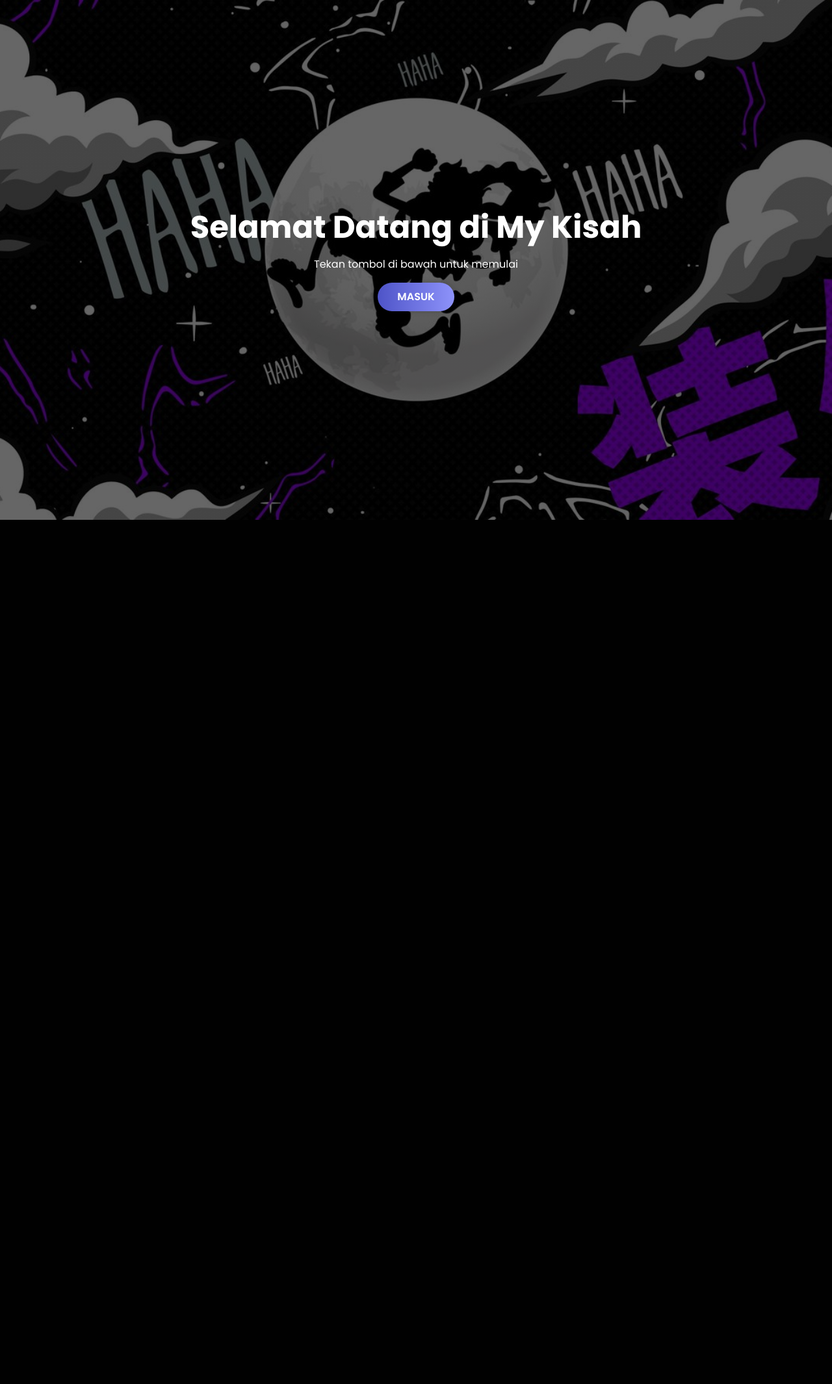
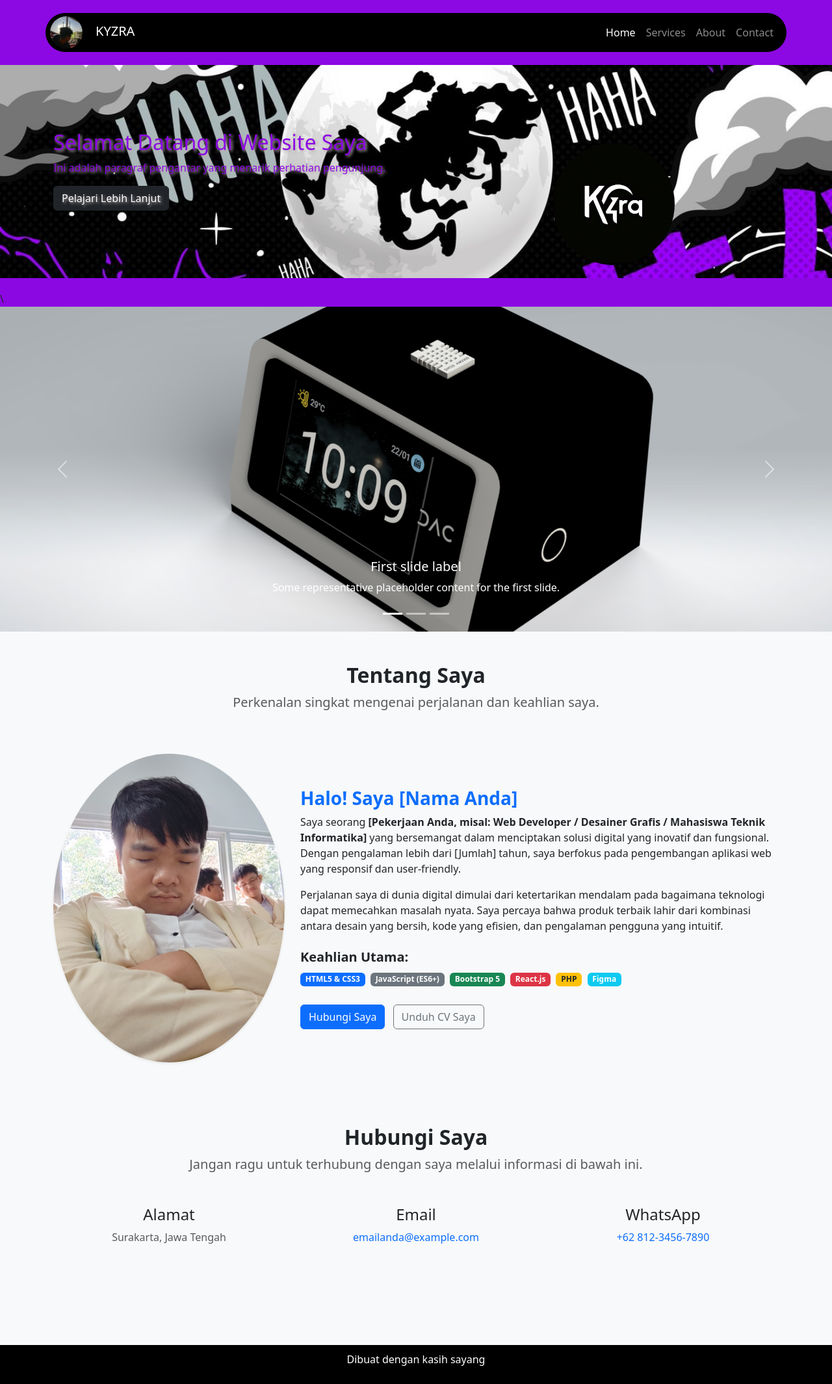
Before and after one commit to DobbySourceCode/Web-Portofolio-Dobby, a PHP site: page / in a window 1280 px wide. Shown: the whole page at 65% size. Before the commit the page ends 800 px from the top, so only its background shows below. Run offline with PHP 8.4, Linux system fonts and the light colour scheme.

Commit message:
web-js upload

```diff
--- a/asset/css/style.css
+++ b/asset/css/style.css
@@ -1,150 +1,54 @@
-/* Import Font */
-@import url('https://fonts.googleapis.com/css2?family=Poppins:wght@400;600;700&display=swap');
-
-/* --- Style untuk Start Menu & Hero Section Background --- */
-/* Catatan: Path 'asset/img/...' ini mengasumsikan gambar ada di dalam folder asset/img, relatif terhadap file HTML */
-#start-menu, .hero-section {
-    background: linear-gradient(rgba(0, 0, 0, 0.6), rgba(0, 0, 0, 0.6)), url('asset/img/hero-background.jpg');
-    background-size: cover;
-    background-position: center;
-    background-attachment: fixed; /* Efek parallax sederhana */
+section {
+    padding-top: 20px;
 }
 
-/* --- Style untuk Start Menu --- */
-#start-menu {
-    position: fixed;
-    top: 0;
-    left: 0;
+.bg-header {
+    background-color: #8c09e3 !important;
+    padding: 20px;
     width: 100%;
-    height: 100vh;
+    height: 100%;
+    background-attachment: fixed;
+}
+
+.foto-profil {
+    width: 50px;
+    height: 50px;
+    border-radius: 50%;
+    margin-right: 20px;
+    object-fit: cover;
+    margin-left: -5px;
+}
+
+.size-img {
     display: flex;
     justify-content: center;
     align-items: center;
-    text-align: center;
-    z-index: 9999;
-    color: white;
-    transition: opacity 1s ease, visibility 1s;
+    height: 100%;
+    padding: 20px;
+    width: 20%;
 }
 
-#start-menu.fade-out {
-    opacity: 0;
-    visibility: hidden;
+.bg-logo {
+    background-image: url('../img/hero-background.jpg');
+    background-size: cover;
+    background-position: center;
+    padding-top: 100px;
 }
 
-.start-menu-content h1 {
-    font-size: 3rem;
-    font-weight: 700;
-    margin-bottom: 1rem;
+.font-color {
+    color: #8c09e3;
+    text-shadow: 2px 2px 4px rgb(187, 174, 177);
 }
 
-/* --- Kontrol Tampilan Konten Utama --- */
-#main-content {
-    opacity: 0;
-    visibility: hidden;
-    transition: opacity 1s ease, visibility 1s;
+
+.bg-services {
+    background-color: #857c7c;
+    padding: 20px;
 }
 
-#main-content.visible {
-    opacity: 1;
-    visibility: visible;
+
+.size-foto .carousel-item img {
+    height: 500px;
+    object-fit: cover;
+    object-position: center;
 }
-
-/* --- General Styling --- */
-body {
-    padding-top: 56px;
-    font-family: 'Poppins', sans-serif;
-}
-
-html {
-    scroll-behavior: smooth;
-}
-
-/* --- Navbar Styling --- */
-.navbar {
-    background-color: rgba(33, 37, 41, 0.75) !important;
-    backdrop-filter: blur(10px);
-    -webkit-backdrop-filter: blur(10px);
-}
-
-/* --- Hero Section Styling --- */
-.hero-section {
-    height: 100vh;
-}
-
-.hero-section h1 {
-    font-size: 3.5rem;
-    font-weight: 700;
-}
-
-/* --- Section Styling --- */
-section {
-    padding: 80px 0;
-}
-
-h2 {
-    font-weight: 700;
-    color: #343a40;
-}
-
-/* --- Card Styling for Projects --- */
-.card {
-    border: none;
-    box-shadow: 0 4px 15px rgba(0,0,0,0.1);
-    transition: transform 0.3s, box-shadow 0.3s;
-}
-
-.card:hover {
-    transform: translateY(-10px);
-    box-shadow: 0 8px 25px rgba(0,0,0,0.15);
-}
-
-.card-img-top {
-    height: 200px;
-    object-fit: cover;
-}
-
-/* --- Contact Form --- */
-#contact .form-control {
-    border-radius: 0.5rem;
-    padding: 0.75rem 1rem;
-}
-
-/* --- Tombol Gradien --- */
-.btn-primary, #start-btn {
-    background-image: linear-gradient(to right, #4e54c8 0%, #8f94fb 51%, #4e54c8 100%);
-    border: none;
-    transition: 0.5s;
-    background-size: 200% auto;
-    color: white;
-    box-shadow: 0 0 10px rgba(0,0,0,0.2);
-    border-radius: 50px;
-    padding: 10px 30px;
-    font-weight: 600;
-    cursor: pointer;
-}
-
-.btn-primary:hover, #start-btn:hover {
-    background-position: right center;
-    color: #fff;
-    text-decoration: none;
-}
-
-/* --- Footer Icons --- */
-footer a i {
-    transition: color 0.3s ease-in-out, transform 0.3s ease;
-}
-
-footer a:hover i {
-    color: #8f94fb; /* Warna gradien */
-    transform: scale(1.2);
-}
-
-/* --- Typed.js Cursor --- */
-.typed-cursor {
-    color: #8f94fb;
-    font-weight: bold;
-}
-/* style.css */
-body.no-scroll {
-    overflow: hidden;
-}
--- a/index.html
+++ b/index.html
@@ -1,170 +1,220 @@
 <!DOCTYPE html>
-<html lang="en">
+<html lang="id">
+
 <head>
+    <script src="https://ajax.googleapis.com/ajax/libs/jquery/3.7.1/jquery.min.js"></script>
+    <link rel="stylesheet" href="asset/css/bootstrap.min.css">
     <meta charset="UTF-8">
-    <meta name="viewport" content="width=device-width, initial-scale=1.0">
-    <title>Portofolio Dobby Adriyan Saputra</title>
-    <link href="asset/css/bootstrap.min.css" rel="stylesheet">
     <link rel="stylesheet" href="asset/css/style.css">
-    <link rel="stylesheet" href="https://cdn.jsdelivr.net/npm/bootstrap-icons@1.11.3/font/bootstrap-icons.min.css">
+    <script src="asset/js/bootstrap.bundle.min.js"></script>
 </head>
 
 <body>
-    <div id="start-menu" style="background: linear-gradient(rgba(0, 0, 0, 0.6), rgba(0, 0, 0, 0.6)), url('asset/img/hero-background.jpg'); background-size: cover; background-position: center;">
-        <div class="start-menu-content">
-            <h1>Selamat Datang di My Kisah</h1>
-            <p>Tekan tombol di bawah untuk memulai</p>
-            <button id="start-btn">MASUK</button>
-        </div>
-    </div>
-
-    <main id="main-content">
-        <nav class="navbar navbar-expand-lg navbar-dark bg-dark fixed-top">
-            <div class="container">
+    <header id="header">
+        <nav class="navbar navbar-expand-lg bg-body-tertiary navbar-dark bg-header">
+            <div class="container rounded-5" style="background-color: black;">
                 <a class="navbar-brand" href="#">
-                    <img src="asset/img/profil.jpg" alt="Profil" style="width: 40px; height: 40px; object-fit: cover; border-radius: 50%;">
-                    Portofolio</a>
+                    <img class="foto-profil" src="asset/img/profil.jpg" alt="Foto Profil">KYZRA</a>
                 <button class="navbar-toggler" type="button" data-bs-toggle="collapse" data-bs-target="#navbarNav"
                     aria-controls="navbarNav" aria-expanded="false" aria-label="Toggle navigation">
                     <span class="navbar-toggler-icon"></span>
                 </button>
-                <div class="collapse navbar-collapse" id="navbarNav">
-                    <ul class="navbar-nav ms-auto">
-                        <li class="nav-item"><a class="nav-link" href="#home">Home</a></li>
-                        <li class="nav-item"><a class="nav-link" href="#about">About</a></li>
-                        <li class="nav-item"><a class="nav-link" href="#projects">Projects</a></li>
-                        <li class="nav-item"><a class="nav-link" href="#contact">Contact</a></li>
+                <div class="collapse navbar-collapse" id="navbarNav" style="justify-content: end;">
+                    <ul class="navbar-nav">
+                        <li class="nav-item">
+                            <a class="nav-link active" aria-current="page" href="#">Home</a>
+                        </li>
+                        <li class="nav-item">
+                            <a class="nav-link" href="#">Services</a>
+                        </li>
+                        <li class="nav-item">
+                            <a class="nav-link" href="#">About</a>
+                        </li>
+                        <li class="nav-item">
+                            <a class="nav-link" href="#">Contact</a>
+                        </li>
                     </ul>
                 </div>
             </div>
         </nav>
+    </header>
 
-        <section id="home" class="hero-section text-white text-center d-flex align-items-center" style="background: linear-gradient(rgba(0, 0, 0, 0.6), rgba(0, 0, 0, 0.6)), url('asset/img/hero-background.jpg'); background-size: cover; background-position: center;">
-            <div class="container">
-                <img src="asset/img/foto-profil.jpg" class="rounded-circle mb-3" alt="Foto Profil"
-                    style="width: 300px; height: 300px; object-fit: cover; margin-top: 100px;">
-                <h1 style="color: #8c09e3;">DOBBY ADRIYAN SAPUTRA</h1>
-                <p class="lead">Pengguna Ai | Mahasiswa | Content Creator</p>
-            </div>
-        </section>
-
-        <section id="about" class="py-5">
+    <section id="Hero" class="bg-logo font-color">
         <div class="container">
             <div class="row">
-                    <div class="col-md-8 mx-auto text-center">
-                        <h2 class="mb-4">Tentang Saya</h2>
-                        <p>Halo! Saya adalah seorang profesional kreatif dengan semangat untuk menciptakan solusi digital yang inovatif dan menarik. Dengan pengalaman di bidang pengembangan web dan desain antarmuka, saya selalu berusaha untuk menghasilkan karya terbaik yang tidak hanya fungsional tetapi juga memberikan pengalaman pengguna yang luar biasa. Mari berkolaborasi!</p>
+                <div class="col-sm-8">
+                    <h2>Selamat Datang di Website Saya</h2>
+                    <p>Ini adalah paragraf pengantar yang menarik perhatian pengunjung.</p>
+                    <a href="#" class="btn btn-dark  ">Pelajari Lebih Lanjut</a>
+                </div>
+                <div class="col-sm-4 size-img">
+                    <img src="asset/img/foto-profil.jpg" alt="Hero Image" class="img-fluid rounded-circle">
                 </div>
             </div>
         </div>
     </section>
 
-        <section id="projects" class="py-5 bg-light">
-            <div class="container">
-                <h2 class="text-center mb-5">Projek Saya</h2>
-                <div class="row">
-                    <div class="col-md-4 mb-4">
-                        <div class="card h-100">
-                            <img src="asset/img/proyek-1.png" class="card-img-top" alt="Project 1">
-                            <div class="card-body d-flex flex-column">
-                                <h5 class="card-title">DAC (Digital Alarm Clock)</h5>
-                                <p class="card-text">Membuat Hardware jam digital yang berbasis Esp8266 dengan memanfaatkan website untuk mengatur alarmnya.</p>
-                                <a href="#" class="btn btn-primary mt-auto">Lihat Detail</a>
+
+
+
+
+
+
+
+
+    <section id="Services" style="padding-top: 0px 0; background-color: #8c08e3;">\
+        <div id="carouselExampleCaptions" class="carousel slide">
+            <div class="carousel-indicators">
+                <button type="button" data-bs-target="#carouselExampleCaptions" data-bs-slide-to="0" class="active"
+                    aria-current="true" aria-label="Slide 1"></button>
+                <button type="button" data-bs-target="#carouselExampleCaptions" data-bs-slide-to="1"
+                    aria-label="Slide 2"></button>
+                <button type="button" data-bs-target="#carouselExampleCaptions" data-bs-slide-to="2"
+                    aria-label="Slide 3"></button>
+            </div>
+            <div class="carousel-inner size-foto">
+                <div class="carousel-item active">
+                    <img src="asset/img/proyek-1.png" class="d-block w-100" alt="proyek-1">
+                    <div class="carousel-caption d-none d-md-block">
+                        <h5>First slide label</h5>
+                        <p>Some representative placeholder content for the first slide.</p>
+                    </div>
+                </div>
+                <div class="carousel-item">
+                    <img src="asset/img/proyek-2.png" class="d-block w-100" alt="proyek-2">
+                    <div class="carousel-caption d-none d-md-block">
+                        <h5>Second slide label</h5>
+                        <p>Some representative placeholder content for the second slide.</p>
+                    </div>
+                </div>
+                <div class="carousel-item">
+                    <img src="asset/img/proyek-3.jpg" class="d-block w-100" alt="proyek-3">
+                    <div class="carousel-caption d-none d-md-block">
+                        <h5>Third slide label</h5>
+                        <p>Some representative placeholder content for the third slide.</p>
                     </div>
                 </div>
             </div>
-                    <div class="col-md-4 mb-4">
-                        <div class="card h-100">
-                            <img src="asset/img/proyek-2.png" class="card-img-top" alt="Project 2">
-                            <div class="card-body d-flex flex-column">
-                                <h5 class="card-title">Fotografer</h5>
-                                <p class="card-text">"Fotografi adalah cara untuk memahami arti hidup.", dan kutipan inspiratif dari para master seperti: "Jika hasil foto Anda kurang bagus, itu karena Anda kurang dekat."</p>
-                                <a href="#" class="btn btn-primary mt-auto">Lihat Detail</a>
+            <button class="carousel-control-prev" type="button" data-bs-target="#carouselExampleCaptions"
+                data-bs-slide="prev">
+                <span class="carousel-control-prev-icon" aria-hidden="true"></span>
+                <span class="visually-hidden">Previous</span>
+            </button>
+            <button class="carousel-control-next" type="button" data-bs-target="#carouselExampleCaptions"
+                data-bs-slide="next">
+                <span class="carousel-control-next-icon" aria-hidden="true"></span>
+                <span class="visually-hidden">Next</span>
+            </button>
+        </div>
+    </section>
+
+
+
+
+
+<section id="About" class="about-section bg-light py-5">
+    <div class="container">
+        <div class="row text-center mb-5">
+            <div class="col">
+                <h2 class="fw-bold">Tentang Saya</h2>
+                <p class="lead text-muted">Perkenalan singkat mengenai perjalanan dan keahlian saya.</p>
             </div>
         </div>
+
+        <div class="row align-items-center">
+            <div class="col-lg-4 col-md-5 text-center mb-4 mb-md-0">
+                <img src="asset/img/tentang-saya.jpg" class="img-fluid rounded-circle shadow-sm" alt="Foto Profil [Nama Anda]">
             </div>
-                    <div class="col-md-4 mb-4">
-                        <div class="card h-100">
-                            <img src="asset/img/proyek-3.jpg" class="card-img-top" alt="Project 3">
-                            <div class="card-body d-flex flex-column">
-                                <h5 class="card-title">Simple Web Portofolio</h5>
-                                <p class="card-text">Membangun halaman portofolio pribadi untuk menampilkan karya-karya terbaik. Menggunakan HTML, CSS, dan JavaScript untuk desain yang responsif.</p>
-                                <a href="#" class="btn btn-primary mt-auto">Lihat Detail</a>
+
+            <div class="col-lg-8 col-md-7">
+                <h3 class="fw-bold text-primary">Halo! Saya [Nama Anda]</h3>
+                <p>
+                    Saya seorang <strong>[Pekerjaan Anda, misal: Web Developer / Desainer Grafis / Mahasiswa Teknik Informatika]</strong> yang bersemangat dalam menciptakan solusi digital yang inovatif dan fungsional. Dengan pengalaman lebih dari [Jumlah] tahun, saya berfokus pada pengembangan aplikasi web yang responsif dan user-friendly.
+                </p>
+                <p>
+                    Perjalanan saya di dunia digital dimulai dari ketertarikan mendalam pada bagaimana teknologi dapat memecahkan masalah nyata. Saya percaya bahwa produk terbaik lahir dari kombinasi antara desain yang bersih, kode yang efisien, dan pengalaman pengguna yang intuitif.
+                </p>
+
+                <div class="mt-4">
+                    <h5 class="fw-bold">Keahlian Utama:</h5>
+                    <span class="badge bg-primary me-1 mb-1">HTML5 & CSS3</span>
+                    <span class="badge bg-secondary me-1 mb-1">JavaScript (ES6+)</span>
+                    <span class="badge bg-success me-1 mb-1">Bootstrap 5</span>
+                    <span class="badge bg-danger me-1 mb-1">React.js</span>
+                    <span class="badge bg-warning text-dark me-1 mb-1">PHP</span>
+                    <span class="badge bg-info me-1 mb-1">Figma</span>
                 </div>
+
+                <div class="mt-4">
+                    <a href="#Contact" class="btn btn-primary">Hubungi Saya</a>
+                    <a href="path/to/cv.pdf" class="btn btn-outline-secondary ms-2" download>Unduh CV Saya</a>
                 </div>
             </div>
         </div>
     </div>
 </section>
 
-        <section id="contact" class="py-5">
+
+
+
+
+
+
+
+
+
+    <section id="Contact" class="contact-section bg-light py-5">
     <div class="container">
-                <h2 class="text-center mb-5">Hubungi Saya</h2>
-                <div class="row">
-                    <div class="col-md-8 mx-auto">
-                        <form>
-                            <div class="mb-3"><label for="name" class="form-label">Nama</label><input type="text" class="form-control" id="name" required></div>
-                            <div class="mb-3"><label for="email" class="form-label">Email</label><input type="email" class="form-control" id="email" required></div>
-                            <div class="mb-3"><label for="message" class="form-label">Pesan</label><textarea class="form-control" id="message" rows="5" required></textarea></div>
-                            <button type="submit" class="btn btn-primary">Kirim Pesan</button>
-                        </form>
+        <div class="row text-center mb-4">
+            <div class="col">
+                <h2 class="fw-bold">Hubungi Saya</h2>
+                <p class="lead text-muted">Jangan ragu untuk terhubung dengan saya melalui informasi di bawah ini.</p>
             </div>
         </div>
+
+        <div class="row text-center justify-content-center">
+
+            <div class="col-md-4 mb-4">
+                <i class="bi bi-geo-alt-fill fs-2 text-primary"></i>
+                <h4 class="mt-2">Alamat</h4>
+                <p class="text-muted">Surakarta, Jawa Tengah</p>
+            </div>
+
+            <div class="col-md-4 mb-4">
+                <i class="bi bi-envelope-fill fs-2 text-primary"></i>
+                <h4 class="mt-2">Email</h4>
+                <p class="text-muted">
+                    <a href="mailto:emailanda@example.com" class="text-decoration-none">emailanda@example.com</a>
+                </p>
+            </div>
+
+            <div class="col-md-4 mb-4">
+                <i class="bi bi-whatsapp fs-2 text-primary"></i>
+                <h4 class="mt-2">WhatsApp</h4>
+                <p class="text-muted">
+                    <a href="https://wa.me/6281234567890" target="_blank" class="text-decoration-none">+62 812-3456-7890</a>
+                </p>
+            </div>
+        </div>
+
+        <div class="row text-center mt-4">
+            <div class="col">
+                <a href="#" class="text-dark mx-2 fs-3"><i class="bi bi-linkedin"></i></a>
+                <a href="#" class="text-dark mx-2 fs-3"><i class="bi bi-github"></i></a>
+                <a href="#" class="text-dark mx-2 fs-3"><i class="bi bi-instagram"></i></a>
+            </div>
+        </div>
+
     </div>
 </section>
 
-        <footer class="bg-dark text-white text-center py-4">
-            <div class="container">
-                <p class="mb-2">&copy; 2025 Dobby Adriyan Saputra. All Rights Reserved.</p>
-                <div>
-                    <a href="#" class="text-white me-3 fs-4"><i class="bi bi-linkedin"></i></a>
-                    <a href="#" class="text-white me-3 fs-4"><i class="bi bi-github"></i></a>
-                    <a href="#" class="text-white fs-4"><i class="bi bi-instagram"></i></a>
-                </div>
-            </div>
+
+
+
+
+    <footer class="bg-footer" style="padding: 10px 0; background-color: black;">
+        <p style="text-align: center; color: white;">Dibuat dengan kasih sayang</p>
     </footer>
-    </main>
+</body>
 
-    <script src="https://cdn.jsdelivr.net/npm/bootstrap@5.3.2/dist/js/bootstrap.bundle.min.js"></script>
-
-    <script>
-    document.addEventListener('DOMContentLoaded', function () {
-        // --- Elemen untuk Start Menu ---
-        const startMenu = document.getElementById('start-menu');
-        const startBtn = document.getElementById('start-btn');
-        const mainContent = document.getElementById('main-content');
-
-        // Tambahkan ini: Mencegah scroll saat halaman pertama kali dimuat
-        document.body.classList.add('no-scroll');
-
-        // --- Logika saat Tombol Start Ditekan ---
-        startBtn.addEventListener('click', () => {
-            // Tambahkan ini juga: Mengaktifkan kembali scroll
-            document.body.classList.remove('no-scroll');
-
-            // Hilangkan start menu dengan efek fade
-            startMenu.classList.add('fade-out');
-
-            // Tampilkan konten utama dengan efek fade
-            mainContent.classList.add('visible');
-
-            // Inisialisasi AOS setelah konten terlihat
-            AOS.init({
-                duration: 1000,
-                once: true,
-            });
-
-            // Inisialisasi Typed.js setelah konten terlihat
-            var typed = new Typed('#typed-text', {
-                strings: ['Pengguna AI', 'Mahasiswa', 'Content Creator'],
-                typeSpeed: 50,
-                backSpeed: 25,
-                backDelay: 1500,
-                startDelay: 500,
-                loop: true,
-            });
-        });
-    });
-</script>
-</body>
 </html>
```
Also changed, not shown: asset/img/tentang-saya.jpg (added). Lines whose indentation alone changed are shown as unchanged.
